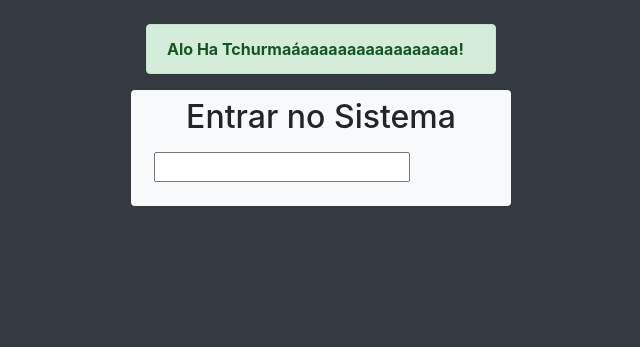
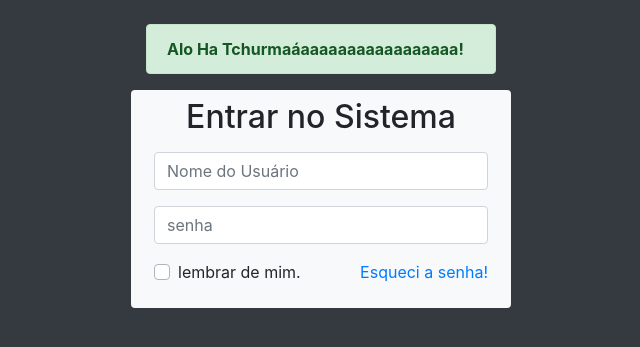
Before and after one commit to Cintia-silva/login, a PHP site: page /login/ in a window 1280 px wide. Shown: the top 347 px of the page, without its empty margins (319-959 px from the left). Run offline with PHP 8.4, Linux system fonts and the light colour scheme.

Commit message:
Update index.php

```diff
--- a/index.php
+++ b/index.php
@@ -36,10 +36,33 @@
                 </h2>
                 <form action="#" method="post" class="p-2" id="formLogin">
 
-                <div class="form-group">
-                    <input type="text" name="" id="">
+                    <div class="form-group">
+                        <input type="text" name="nomeUsuario" id="nomeUsuario"
+                        placeholder="Nome do Usuário" class="form-control">
+                    </div>
 
-                </div>
+                    <div class="form-group">
+                        <input type="password" name="senhaUsuario" id="senhaUsuario"
+                        placeholder="senha"
+                        class="form-control">
+
+                    </div>
+
+                    <div class="form-group">
+                        <div class="custom-control custom-checkbox">
+                            <input type="checkbox" name="lembrar"
+                            id="lembrar" class="custom-control-input">
+                            <label for="lembrar" class="custom-control-label">
+                                lembrar de mim.
+                            </label>
+
+                        <a href="#" class="float-right" id="btnEsqueci">
+                            Esqueci a senha!
+                        </a>
+                        </div>
+                    </div>
+
+
 
                 </form>
 
```
